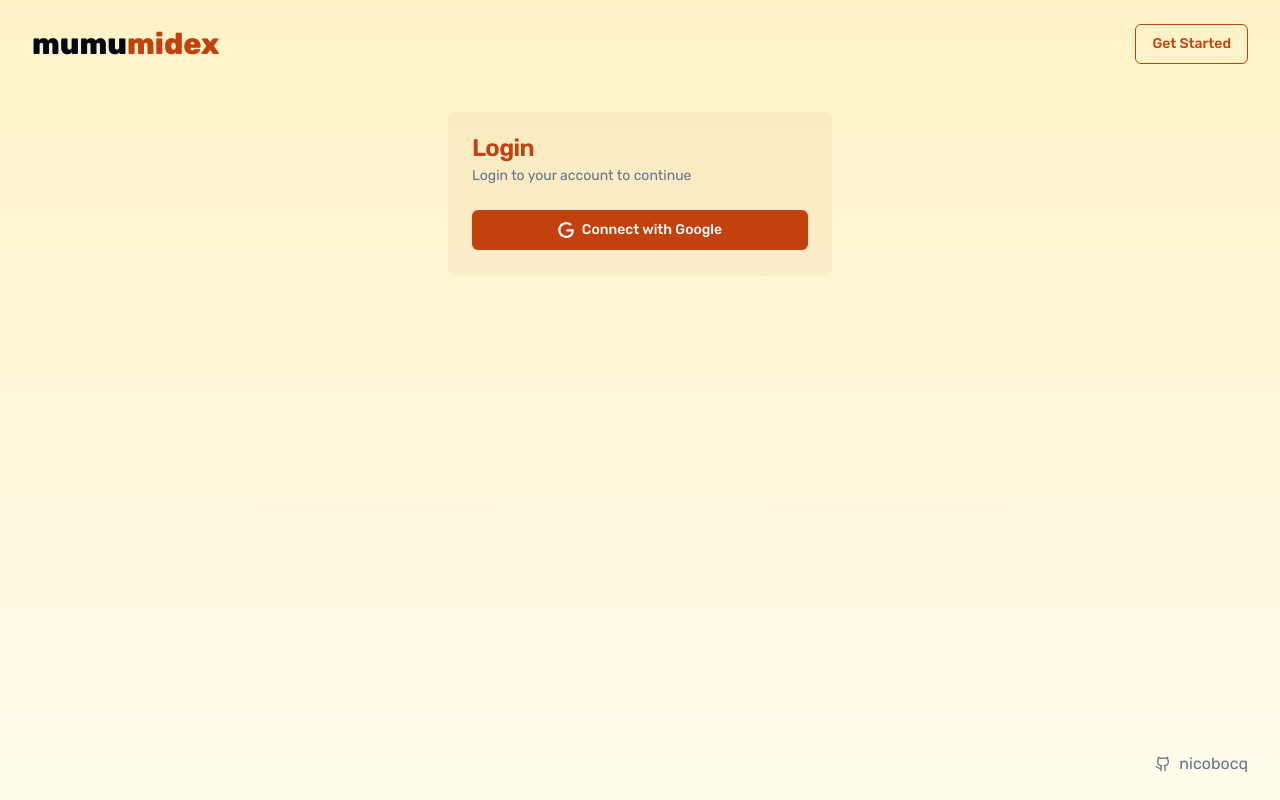
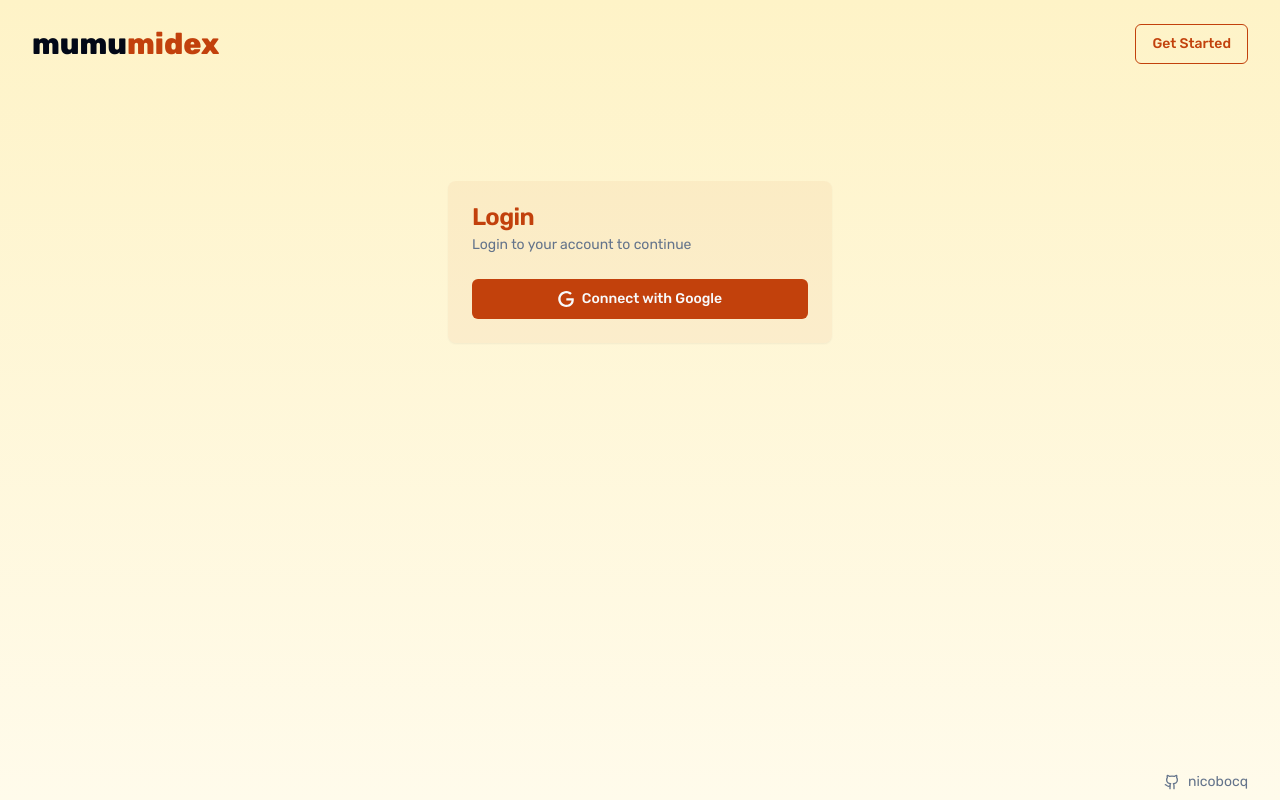
Before and after one commit to NicoBocq/mumumidex2, a Next.js app: page /login in a window 1280 px wide. Built offline with nearby package versions, Linux system fonts and the light colour scheme; no server answers; what next-safe-action would draw is missing.

Commit message:
Added empty state

```diff
--- a/src/app/login/page.tsx
+++ b/src/app/login/page.tsx
@@ -14,7 +14,7 @@ export default async function Page() {
   const session = await auth()
   if (session) redirect('/')
   return (
-    <div className="flex items-center justify-center">
+    <div className="flex min-h-[300px] items-center justify-center">
       <Card className="w-full max-w-sm border-0 bg-primary/5">
         <CardHeader>
           <CardTitle className="text-primary">Login</CardTitle>
--- a/src/app/page.tsx
+++ b/src/app/page.tsx
@@ -1,8 +1,16 @@
 import React from 'react'
 import { getForecast } from '@/actions/forecast'
 
+import {
+  Card,
+  CardContent,
+  CardDescription,
+  CardHeader,
+  CardTitle,
+} from '@/components/ui/card'
 import Grid from '@/components/custom-ui/grid'
 import ForecastCard, { SkeletonForecastCard } from '@/components/forecast/card'
+import SearchCityPopover from '@/components/user/search-city-popover'
 
 function SkeletonForecastList() {
   return (
@@ -16,6 +24,24 @@ function SkeletonForecastList() {
 
 async function ForecastList() {
   const { data } = await getForecast()
+
+  if (data.length === 0) {
+    return (
+      <div className="flex min-h-[300px] flex-col items-center justify-center gap-4">
+        <Card className="w-full max-w-sm border-0 bg-primary/5">
+          <CardHeader>
+            <CardTitle className="text-primary">Add your first city</CardTitle>
+            <CardDescription>
+              You could add more cities by clicking on your picture
+            </CardDescription>
+          </CardHeader>
+          <CardContent>
+            <SearchCityPopover />
+          </CardContent>
+        </Card>
+      </div>
+    )
+  }
 
   return (
     <Grid>
--- a/src/components/layout/footer.tsx
+++ b/src/components/layout/footer.tsx
@@ -5,11 +5,11 @@ import Icon from '../custom-ui/icon'
 export default function Footer() {
   return (
     <footer>
-      <div className="mx-auto flex max-w-7xl items-center justify-end p-6 lg:px-8">
+      <div className="mx-auto flex max-w-7xl items-center justify-end px-4 py-2 lg:px-8">
         <Link
           href="https://github.com/nicobocq"
           target="_blank"
-          className="inline-flex items-center text-muted-foreground hover:text-muted-foreground/80"
+          className="inline-flex items-center text-sm text-muted-foreground hover:text-muted-foreground/80"
         >
           <Icon name="Github" margin="right" />
           nicobocq
--- a/src/components/user/search-city-popover.tsx
+++ b/src/components/user/search-city-popover.tsx
@@ -60,7 +60,7 @@ export default function SearchCityPopover() {
   return (
     <Popover open={open} onOpenChange={setOpen}>
       <PopoverTrigger asChild>
-        <Button className="m-2">
+        <Button className="w-full">
           <Icon name="Plus" margin="right" />
           Add city
         </Button>
```
